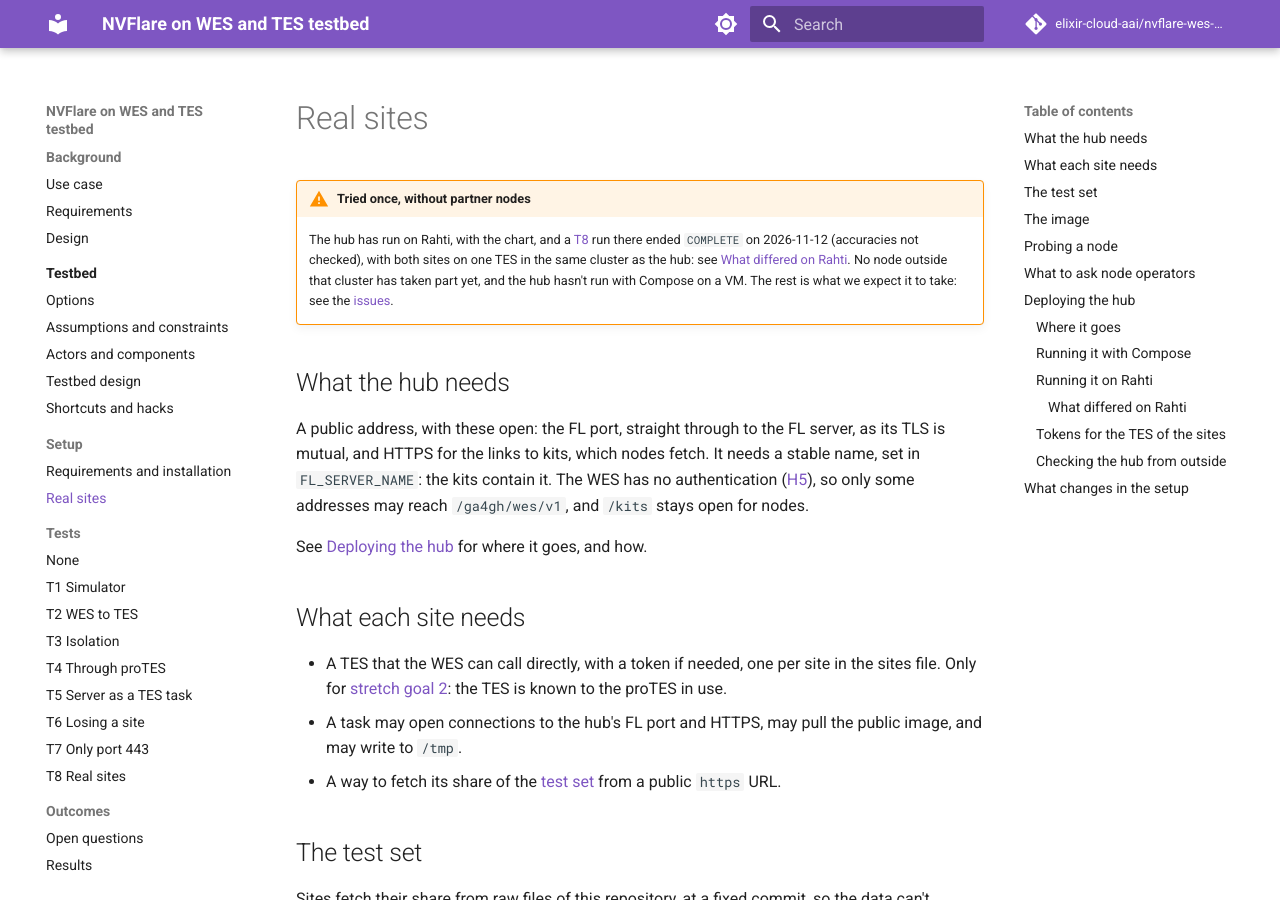
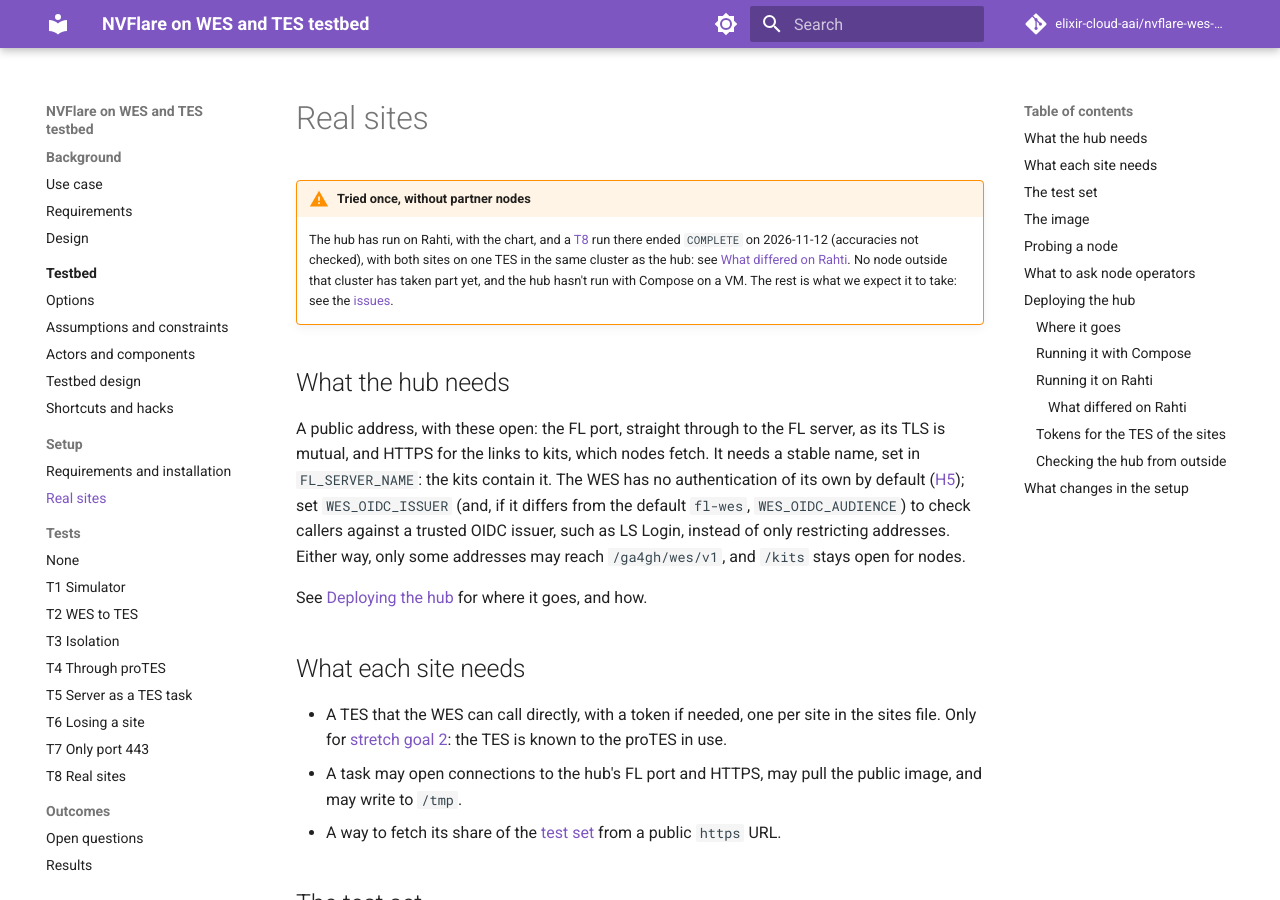
Before and after one commit to elixir-cloud-aai/nvflare-wes-testbed, an MkDocs documentation site: the page built from docs/setup/real-sites.md, in a window 1280 px wide and 900 px high. Built offline with MkDocs 1.6.1 and Material for MkDocs 9.7.7, drawn with Linux system fonts in a browser that asks for light colours; comment, search, counter and statistics services are not loaded; some of the changed text lies outside the part shown.

```diff
--- a/docs/setup/real-sites.md
+++ b/docs/setup/real-sites.md
@@ -5,7 +5,7 @@
 
 ## What the hub needs
 
-A public address, with these open: the FL port, straight through to the FL server, as its TLS is mutual, and HTTPS for the links to kits, which nodes fetch. It needs a stable name, set in `FL_SERVER_NAME`: the kits contain it. The WES has no authentication ([H5](../testbed/shortcuts.md#h5)), so only some addresses may reach `/ga4gh/wes/v1`, and `/kits` stays open for nodes.
+A public address, with these open: the FL port, straight through to the FL server, as its TLS is mutual, and HTTPS for the links to kits, which nodes fetch. It needs a stable name, set in `FL_SERVER_NAME`: the kits contain it. The WES has no authentication of its own by default ([H5](../testbed/shortcuts.md#h5)); set `WES_OIDC_ISSUER` (and, if it differs from the default `fl-wes`, `WES_OIDC_AUDIENCE`) to check callers against a trusted OIDC issuer, such as LS Login, instead of only restricting addresses. Either way, only some addresses may reach `/ga4gh/wes/v1`, and `/kits` stays open for nodes.
 
 See [Deploying the hub](#deploying-the-hub) for where it goes, and how.
 
@@ -138,6 +138,9 @@ Caddy gets a certificate for that name, which needs ports 80 and 443 reachable.
 | `FL_IMAGE` | `elixircloud/nvflare-wes-testbed:dev` | Image of the hub and the tasks. Use `sha-<commit>` |
 | `FL_PORT`, `FL_SCHEME` | `8002`, `grpc` | FL port. For 443, use `http`: see [T7](../tests/t7-port-443.md) |
 | `WES_ALLOWED_IPS` | `127.0.0.1` | Addresses or ranges that reach the WES, separated by spaces |
+| `WES_OIDC_ISSUER` | None, auth off | Trusted OIDC issuer, e.g. LS Login's. `/runs*` and `/outputs` then need a bearer token it issued ([H5](../testbed/shortcuts.md#h5)) |
+| `WES_OIDC_AUDIENCE` | `fl-wes` | The `aud` a token must carry, matching this deployment's registration at the issuer |
+| `WES_OIDC_ALGORITHMS` | `RS256` | Signing algorithms accepted from the issuer, comma-separated |
 | `WES_INTERNAL_URL` | `https://<FL_SERVER_NAME>` | Base of the links to kits. Keep it `https`, as kits hold private keys |
 | `WES_SITES_FILE` | `./sites.json` | The sites file: name, `tes` and `data`. Add a [token source](#tokens-for-the-tes-of-the-sites) for a TES that needs one, which must then be at an `https` URL |
 | `HUB_HTTPS_PORT` | `443` | Another port for HTTPS, if the FL port is 443. Then set `WES_INTERNAL_URL` to match, and Let's Encrypt still needs port 80. The redirect from HTTP still points to 443, so use the `https` URL with its port |
```
Also changed, not shown: docs/about/references.md (+1 -1 lines), docs/testbed/shortcuts.md (+2 -0 lines), 2 other files.
